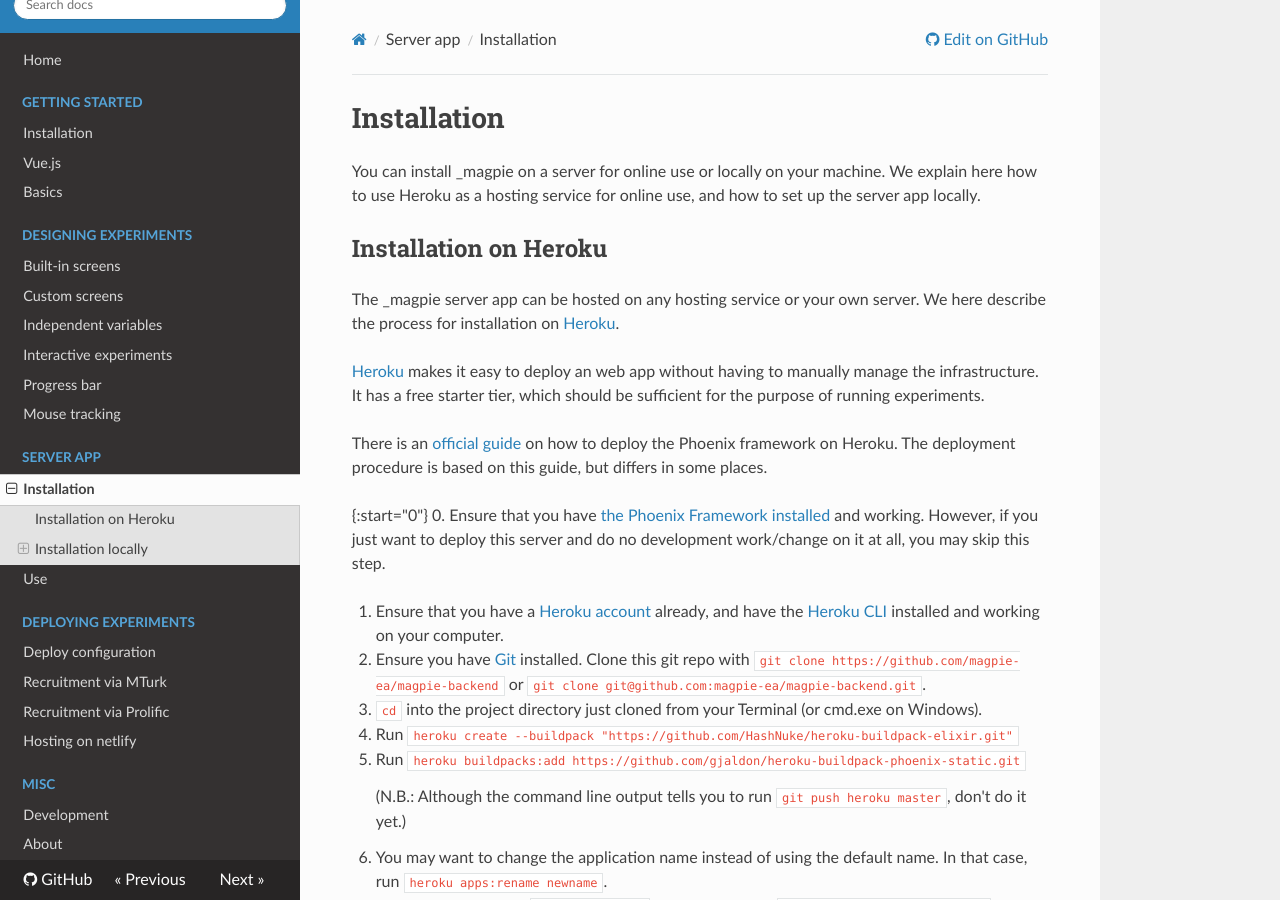
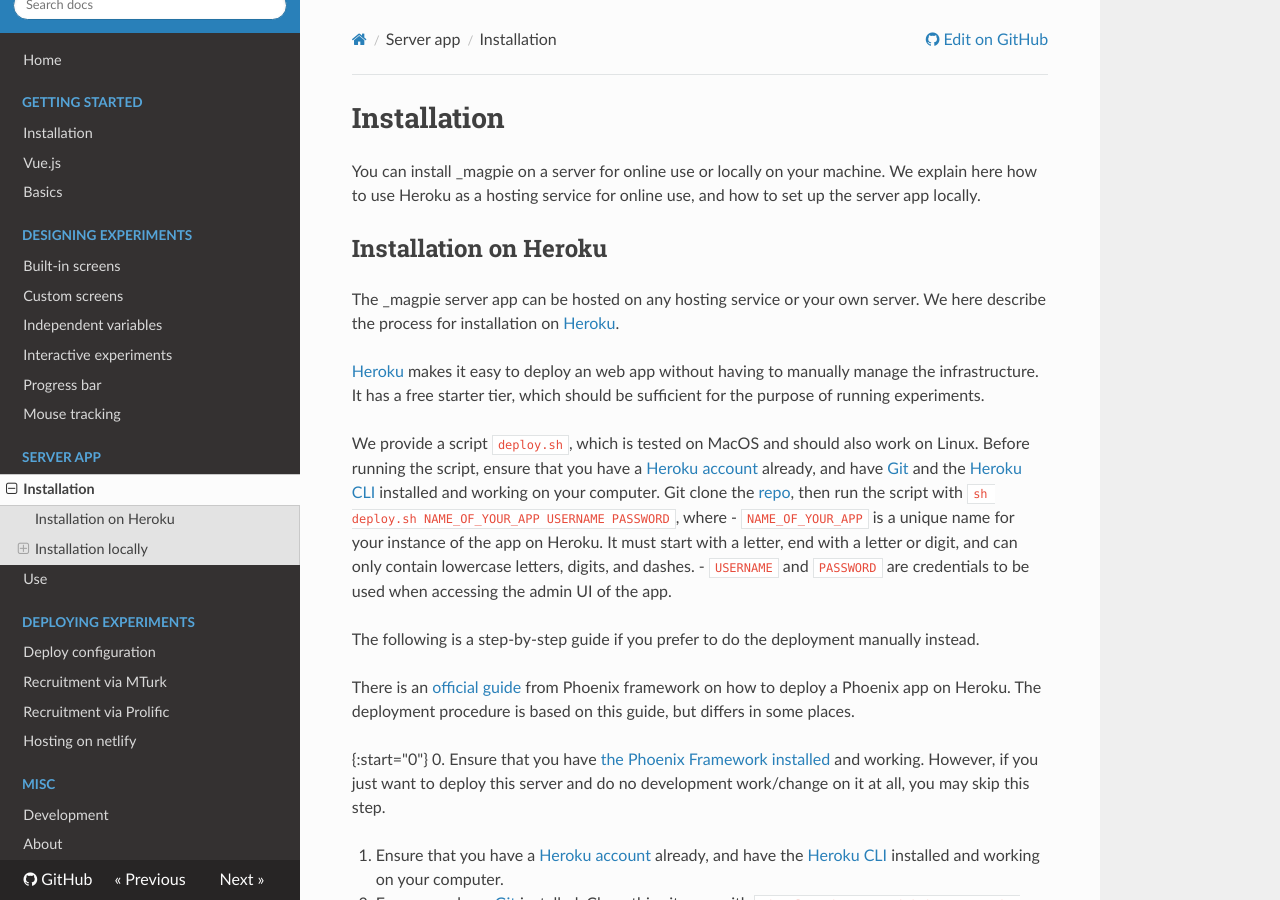
Before and after one commit to magpie-ea/magpie-v3-docs, an MkDocs documentation site: the page built from docs/02_using_the_server_app/01_installation.md, in a window 1280 px wide and 900 px high. Built offline with MkDocs 1.6.1, drawn with Linux system fonts in a browser that asks for light colours; nearby versions of some CDN libraries; a script that is not in the unit is left out.

Commit message:
Update installation instructions
Include deploy.sh

```diff
--- a/docs/02_using_the_server_app/01_installation.md
+++ b/docs/02_using_the_server_app/01_installation.md
@@ -9,7 +9,13 @@
 
 [Heroku](https://www.heroku.com/) makes it easy to deploy an web app without having to manually manage the infrastructure. It has a free starter tier, which should be sufficient for the purpose of running experiments.
 
-There is an [official guide](https://hexdocs.pm/phoenix/heroku.html) on how to deploy the Phoenix framework on Heroku. The deployment procedure is based on this guide, but differs in some places.
+We provide a script `deploy.sh`, which is tested on MacOS and should also work on Linux. Before running the script, ensure that you have a [Heroku account](https://signup.heroku.com/) already, and have [Git](https://git-scm.com/downloads) and the [Heroku CLI](https://devcenter.heroku.com/articles/heroku-cli) installed and working on your computer. Git clone the [repo](https://github.com/magpie-ea/magpie-backend), then run the script with `sh deploy.sh NAME_OF_YOUR_APP USERNAME PASSWORD`, where
+- `NAME_OF_YOUR_APP` is a unique name for your instance of the app on Heroku. It must start with a letter, end with a letter or digit, and can only contain lowercase letters, digits, and dashes.
+- `USERNAME` and `PASSWORD` are credentials to be used when accessing the admin UI of the app.
+
+The following is a step-by-step guide if you prefer to do the deployment manually instead.
+
+There is an [official guide](https://hexdocs.pm/phoenix/heroku.html) from Phoenix framework on how to deploy a Phoenix app on Heroku. The deployment procedure is based on this guide, but differs in some places.
 
 {:start="0"}
 0. Ensure that you have [the Phoenix Framework installed](https://hexdocs.pm/phoenix/installation.html) and working. However, if you just want to deploy this server and do no development work/change on it at all, you may skip this step.
```
